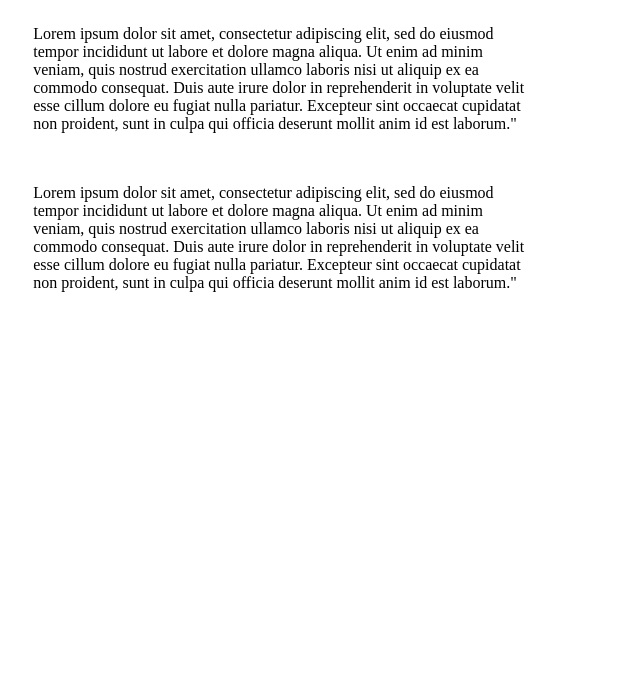
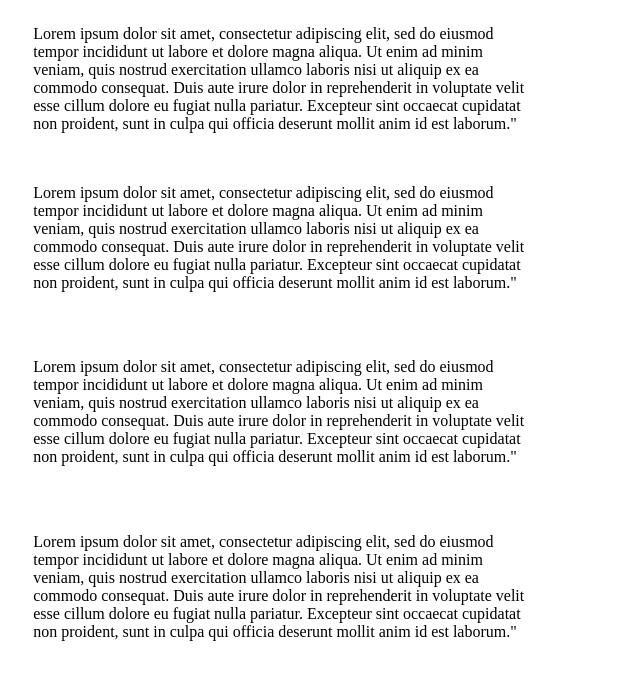
Before and after one commit to arjunkesava/pr-size-labeller-test, a plain HTML site: page index.html in a window 1280 px wide. Shown: the whole page, without its empty margins (0-640 px from the left). Drawn offline with Linux system fonts and the light colour scheme.

Commit message:
Update index.html
2nd commit to add text

```diff
--- a/index.html
+++ b/index.html
@@ -14,3 +14,21 @@
   eu fugiat nulla pariatur. Excepteur sint occaecat cupidatat non proident, sunt
   in culpa qui officia deserunt mollit anim id est laborum."
 </p>
+
+<p style="width: 500px; padding: 2%">
+  Lorem ipsum dolor sit amet, consectetur adipiscing elit, sed do eiusmod tempor
+  incididunt ut labore et dolore magna aliqua. Ut enim ad minim veniam, quis
+  nostrud exercitation ullamco laboris nisi ut aliquip ex ea commodo consequat.
+  Duis aute irure dolor in reprehenderit in voluptate velit esse cillum dolore
+  eu fugiat nulla pariatur. Excepteur sint occaecat cupidatat non proident, sunt
+  in culpa qui officia deserunt mollit anim id est laborum."
+</p>
+
+<p style="width: 500px; padding: 2%">
+  Lorem ipsum dolor sit amet, consectetur adipiscing elit, sed do eiusmod tempor
+  incididunt ut labore et dolore magna aliqua. Ut enim ad minim veniam, quis
+  nostrud exercitation ullamco laboris nisi ut aliquip ex ea commodo consequat.
+  Duis aute irure dolor in reprehenderit in voluptate velit esse cillum dolore
+  eu fugiat nulla pariatur. Excepteur sint occaecat cupidatat non proident, sunt
+  in culpa qui officia deserunt mollit anim id est laborum."
+</p>
```
